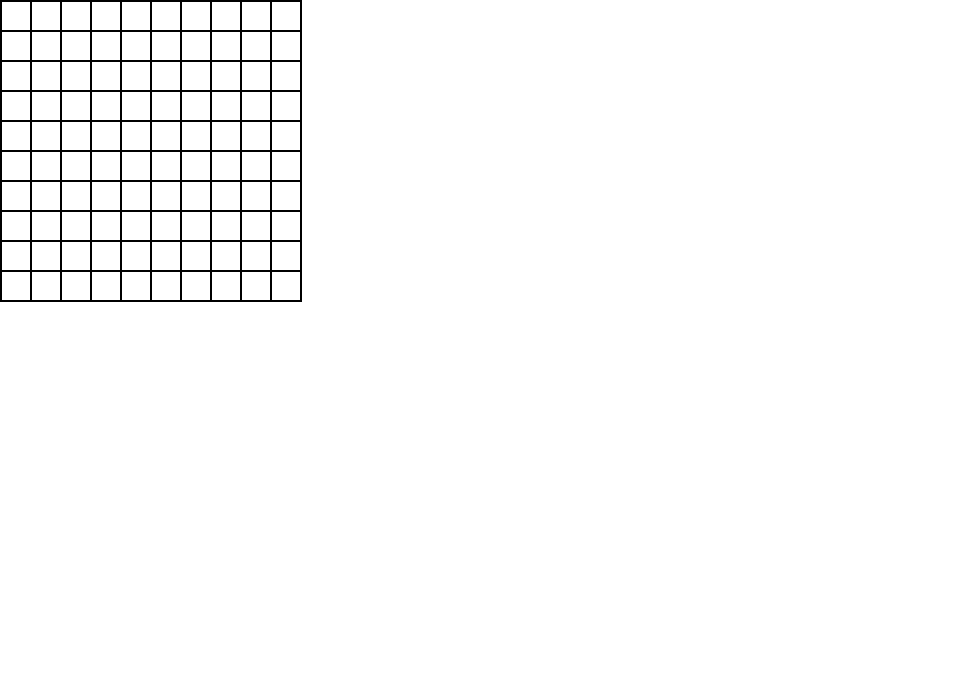
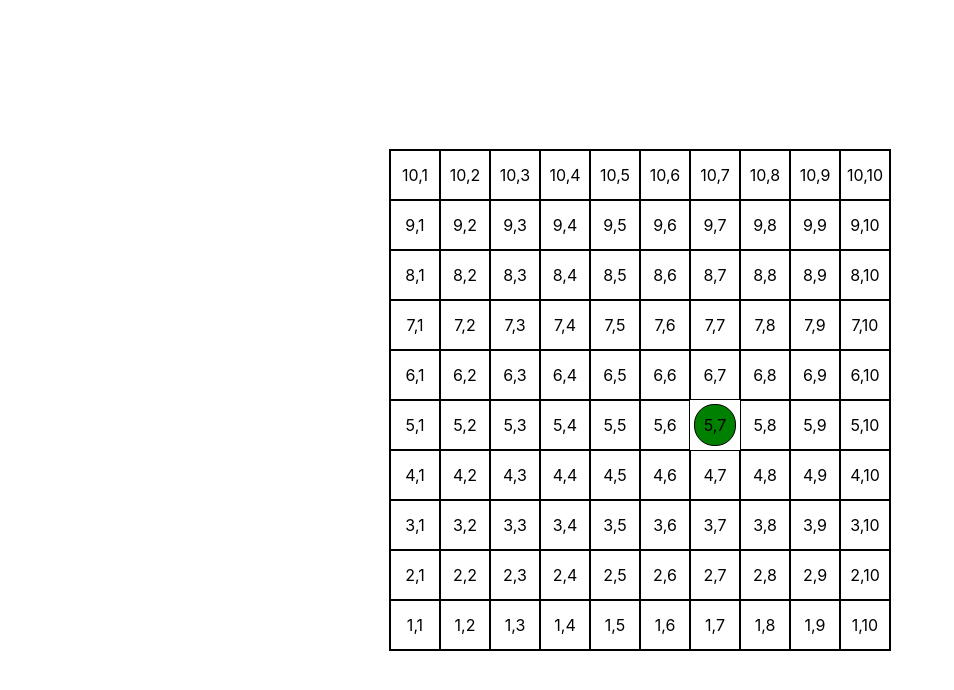
Before and after one commit to hayesdev/roombaV.2, a React (Create React App) app in the folder roomba/: page / in a window 1280 px wide. Shown: the top 690 px of the page, without its empty margins (0-954 px from the left). Built offline with nearby package versions, Linux system fonts and the light colour scheme.

Commit message:
roomba rendered

```diff
--- a/roomba/public/index.html
+++ b/roomba/public/index.html
@@ -14,7 +14,7 @@
       manifest.json provides metadata used when your web app is installed on a
       user's mobile device or desktop. See https://developers.google.com/web/fundamentals/web-app-manifest/
     -->
-    <link rel="manifest" href="%PUBLIC_URL%/manifest.json" />
+    <!-- <link rel="manifest" href="%PUBLIC_URL%/manifest.json" /> -->
     <!--
       Notice the use of %PUBLIC_URL% in the tags above.
       It will be replaced with the URL of the `public` folder during the build.
--- a/roomba/src/Grid.js
+++ b/roomba/src/Grid.js
@@ -1,12 +1,27 @@
-import React from "react";
+import React, { useState, useEffect } from "react";
 
 function Grid() {
+  const [roomba, setRoomba] = useState("5, 7");
+  //   useEffect(() => {
+  //     setRoomba([1, 1]);
+  //   }, []);
   const grid = [];
   for (let i = 10; i >= 1; i--) {
     for (let j = 10; j >= 1; j--) {
-      grid.push(<div className="cell" id={[i, j]} key={[i, j]}></div>);
+      grid.push(
+        <div
+          className={roomba === `${i}, ${j}` ? "roomba cell" : "cell"}
+          id={[i, j]}
+          key={[i, j]}
+        >
+          {i},{j}
+        </div>
+      );
     }
   }
+
+  // will have roomba conditional render when its position matches a cell id
+  // use ref to targe
 
   console.log(grid);
   return <div className="grid">{grid}</div>;
--- a/roomba/src/index.css
+++ b/roomba/src/index.css
@@ -17,17 +17,41 @@ code {
     monospace;
 }
 
+.App {
+  display: flex;
+  flex-direction: column;
+  justify-content: center;
+  align-items: center;
+  width: 100vw;
+  height: 100vh;
+}
+
 .grid {
   display: flex;
   flex-direction: row-reverse;
+  /* so grid starts from bottom left */
   flex-wrap: wrap;
-  width: 300px;
-  height: 300px;
+  width: 500px;
+  height: 500px;
   border: 1px solid black;
 }
 
 .cell {
-  width: 28px;
-  height: 28px;
+  display: flex;
+  justify-content: center;
+  align-items: center;
+  width: 48px;
+  height: 48px;
   border: 1px solid black;
 }
+
+.roomba {
+  width: 40px;
+  height: 40px;
+  margin: auto;
+  background-color: green;
+  border-radius: 20px;
+  justify-content: center;
+  align-items: center;
+  z-index: 10;
+}
```
